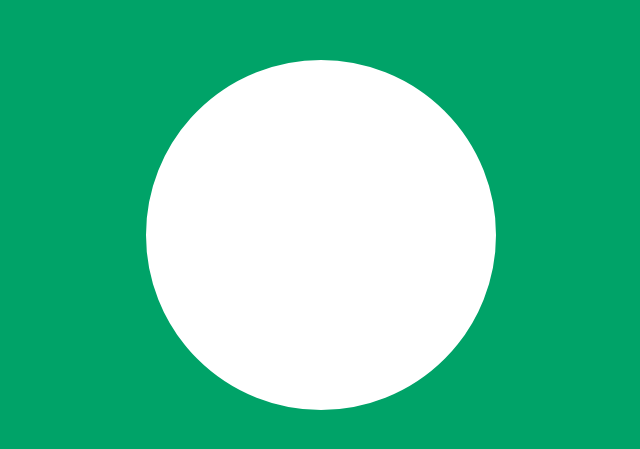
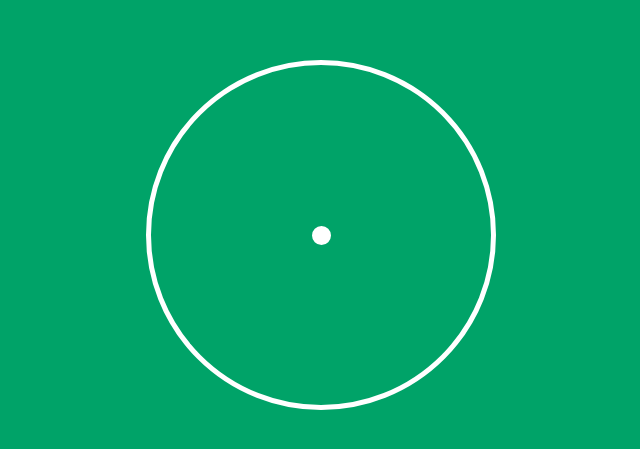
Before and after one commit to saraclaeys/analogclock, a plain HTML site: page index.html in a window 1280 px wide. Shown: the part 165-614 px from the top of the page, without its empty margins (319-959 px from the left). Drawn offline with Linux system fonts and the light colour scheme.

Commit message:
dot middle

```diff
--- a/css/style.css
+++ b/css/style.css
@@ -18,7 +18,18 @@ body {
     display: flex;
     justify-content: center;
     align-items: center;
+    background: #00A368;
+    border-radius: 50%;
+    border: 5px solid #fff;
+}
+
+.clock::before {
+    content: '';
+    position: absolute;
+    width: 15px;
+    height: 15px;
     background: #fff;
+    border: 2px solid #fff;
+    z-index: 9999;
     border-radius: 50%;
-    border: 20px solid #fff;
 }
```
